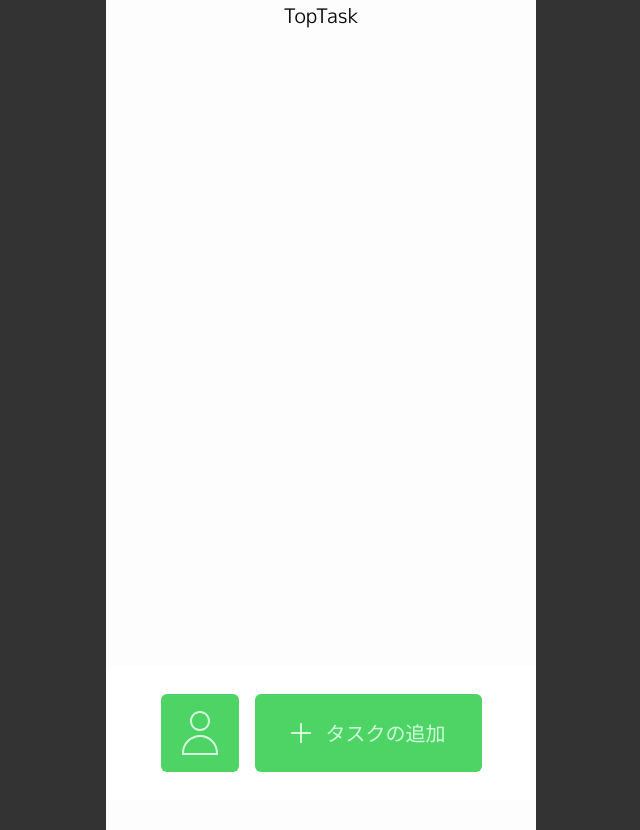
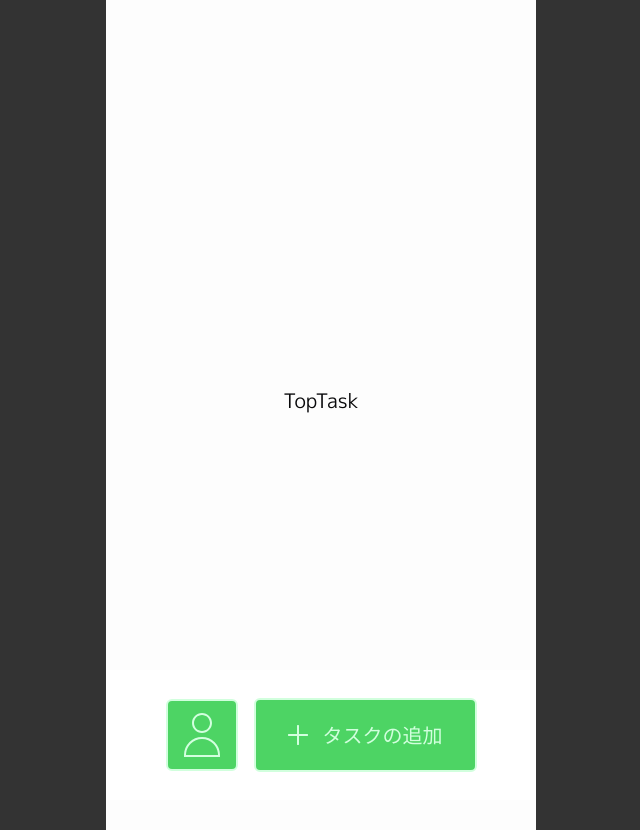
Before and after one commit to Tornado2024-AlphaC/You-DO, a Next.js app: page /top-task in a window 1280 px wide. Shown: the whole page, without its empty margins (319-959 px from the left). Built offline with nearby package versions, Linux system fonts and the light colour scheme.

Commit message:
feat: Buttonコンポーネントのsizeプロパティの差分を変更

```diff
--- a/src/app/globals.css
+++ b/src/app/globals.css
@@ -23,7 +23,7 @@ main {
 	flex-direction: column;
 	justify-content: center;
 	align-items: center;
-	height: 100%;
+	height: 100vh;
 	width: 100%;
 }
 
--- a/src/components/features/footer/ProfileBtn.tsx
+++ b/src/components/features/footer/ProfileBtn.tsx
@@ -12,7 +12,7 @@ const ProfileBtn = () => {
 	};
 
 	return (
-		<Button className="p-0 w-[78px] h-[78px]" onClick={handleRoute}>
+		<Button size={'icon'} onClick={handleRoute}>
 			<Image src={'/icons/profile.svg'} width={36} height={36} alt="profile" />
 		</Button>
 	);
--- a/src/components/ui/button.tsx
+++ b/src/components/ui/button.tsx
@@ -5,7 +5,7 @@ import { cva, type VariantProps } from 'class-variance-authority';
 import { cn } from '@/libs/utils';
 
 const buttonVariants = cva(
-	'inline-flex items-center justify-center whitespace-nowrap rounded-sm text-[20px] m-[8px] transition-colors focus-visible:outline-none focus-visible:ring-1 focus-visible:ring-ring disabled:pointer-events-none disabled:opacity-50',
+	'inline-flex items-center justify-center whitespace-nowrap rounded-sm text-[20px] m-[8px] border-2 border-primary-foreground transition-colors focus-visible:outline-none focus-visible:ring-1 focus-visible:ring-ring disabled:pointer-events-none disabled:opacity-50',
 	{
 		variants: {
 			variant: {
@@ -20,10 +20,8 @@ const buttonVariants = cva(
 				link: 'text-primary underline-offset-4 hover:underline',
 			},
 			size: {
-				default: 'text-[20px] px-[36px] py-[24px]',
-				sm: 'h-8 rounded-md px-3 text-xs',
-				lg: 'h-10 rounded-md px-8',
-				icon: 'h-9 w-9',
+				default: 'text-[20px] px-[32px] py-[20px] border-2',
+				icon: 'h-[72px] w-[72px] p-[12px] border-2',
 			},
 		},
 		defaultVariants: {
```
